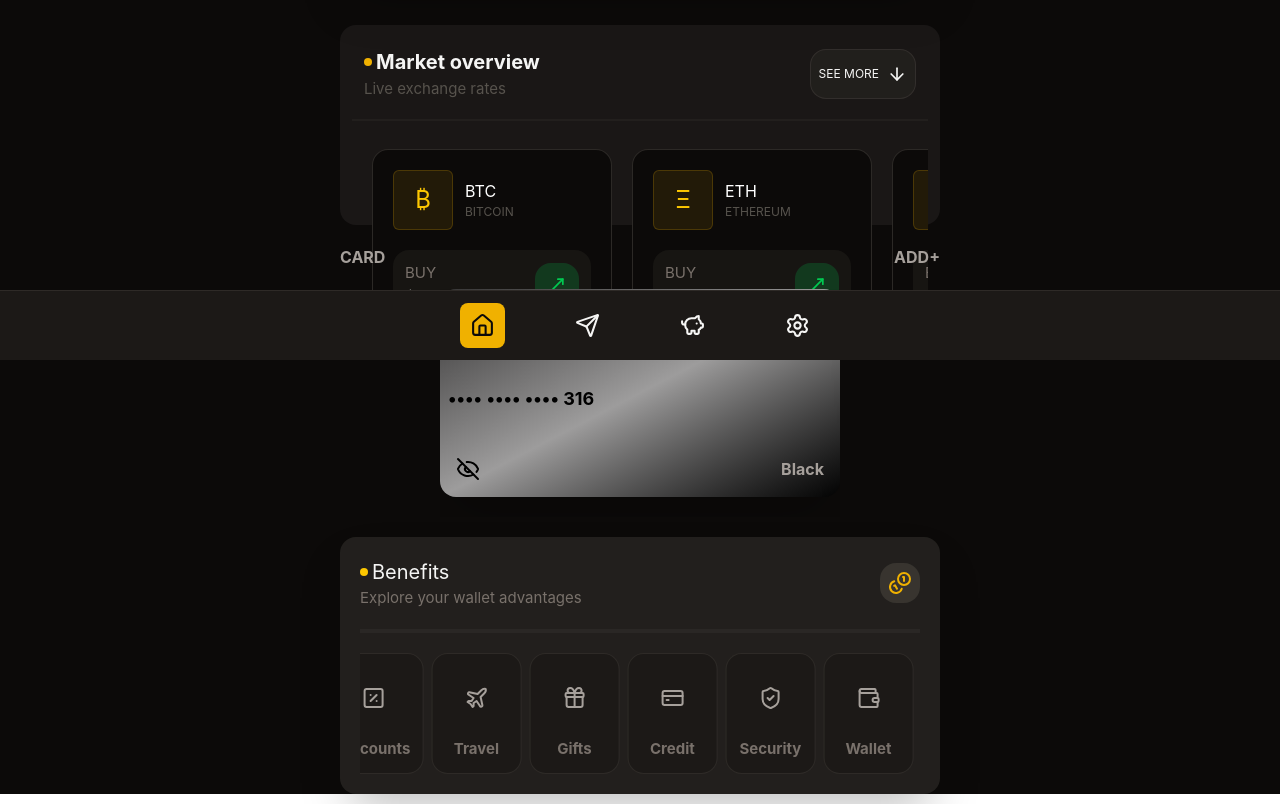
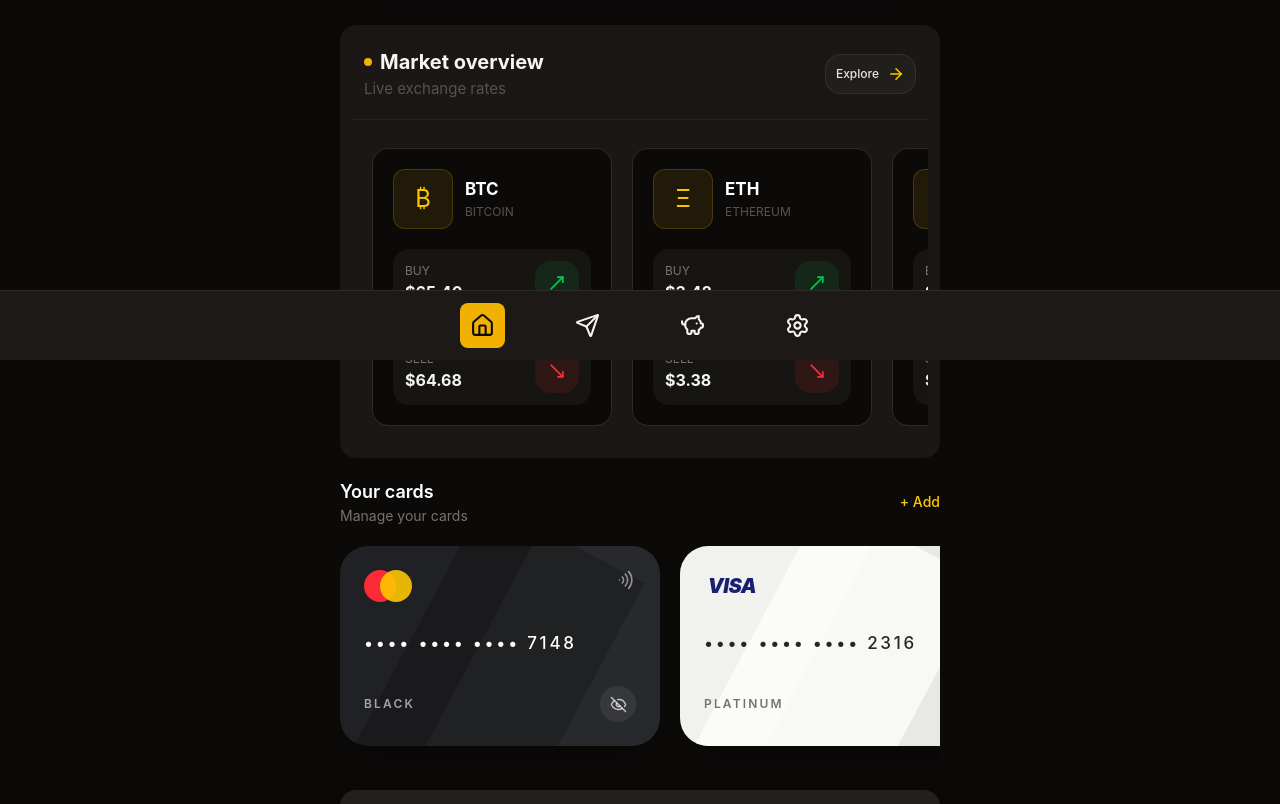
Before and after one commit to ryankennedydev/wallet-ui, a React (Vite) app: page /home in a window 1280 px wide. Shown: the part 440-1244 px from the top of the page. Built offline with nearby package versions, Linux system fonts and the light colour scheme.

Commit message:
style card

```diff
--- a/src/components/AreaCard.jsx
+++ b/src/components/AreaCard.jsx
@@ -1,92 +1,229 @@
-import { EyeOff,Eye, CreditCard,Wifi } from "lucide-react"
-import { useState } from "react"
-
+import { EyeOff, Eye, Wifi } from "lucide-react";
+import { useState } from "react";
 
 const AreaCard = () => {
+  const [viewnumber, setViewNumber] = useState(null);
 
-const [viewnumber,setViewNumber] = useState(null)
   const viewNumberclick = (id) => {
-    setViewNumber(viewnumber === id ? null : id)
-}
+    setViewNumber(viewnumber === id ? null : id);
+  };
 
-const [cartoes, setCartoes] = useState([
+  const cartoes = [
     {
       id: 1,
-    bandeira: "VISA",
-    nome: "Black",
-    numero: "4829 1573 6048 2316",
-    color: "white"
+      bandeira: "mastercard",
+      nome: "BLACK",
+      numero: "5274 8361 2950 7148",
+      color: "black",
     },
     {
       id: 2,
-    bandeira: "MASTERCARD",
-    nome: "Platinum",
-    numero: "5274 8361 2950 7148",
-    color: "black"
-  }
-])
-
+      bandeira: "visa",
+      nome: "PLATINUM",
+      numero: "4829 1573 6048 2316",
+      color: "white",
+    },
+  ];
 
   return (
-    <div className='flex flex-col w-screen  m-auto p-5 gap-5 bg-stone-950'>
-    <div className='flex justify-between sm:w-150 sm:m-auto sm:gap-50 md:m-auto md:gap-70 text-stone-400 font-bold'>
-        <h1>CARD</h1>
-        <h1>ADD+</h1>
-    </div>
-      <main className='flex overflow-x-auto pb-5 w-full sm:w-150 sm:m-auto md:w-100 md:m-auto gap-5'>
+    <div className="flex flex-col w-screen bg-stone-950 p-5 gap-5">
 
-      {cartoes.map((card) => (
-        <div key={card.id} className={`flex flex-col p-2 w-80 md:w-100 shrink-0  rounded-2xl m-auto relative overflow-hidden bg-gradient-to-br from-[#373636] via-[#9d9c9c] to-[#050505] shadow-2xl ${card.color === "black" ? "from-[#000000] via-[#121212] to-[#000000]" : ""}`}>
+      {/* HEADER */}
+      <div className="flex justify-between items-center w-full sm:w-150 mx-auto">
+        <div>
+          <h1 className="text-white font-semibold text-lg">
+            Your cards
+          </h1>
 
-        <div className='flex flex-col justify-between h-48'>
-            <div className="flex justify-between items-center">
-             <CreditCard size={30} className={`font-bold text-lg ${card.color === "black" ? "text-stone-400" : ""}`}/>
-             <div className="flex flex-col relative items-end">
-                <h1 className={`font-bold text-lg ${card.color === "black" ? "text-stone-400" : ""}`}>{card.bandeira}</h1>
-                <Wifi className={`font-bold text-lg  justify-end ${card.color === "black" ? "text-stone-400" : ""}`} />
+          <p className="text-stone-500 text-sm">
+            Manage your cards
+          </p>
         </div>
 
+        <button className="text-yellow-400 text-sm font-medium cursor-pointer">
+          + Add
+        </button>
+      </div>
 
+      {/* CARDS */}
+      <main className="flex overflow-x-auto w-full sm:w-150 mx-auto gap-5 pb-6 snap-x snap-mandatory">
+
+        {cartoes.map((card) => {
+          const isBlack = card.color === "black";
+
+          return (
+            <div
+              key={card.id}
+              className={`
+                relative
+                w-80
+                h-50
+                shrink-0
+                snap-center
+                overflow-hidden
+                rounded-[28px]
+                p-6
+                shadow-2xl
+                transition-all
+                duration-300
+                hover:-translate-y-1
+                ${
+                  isBlack
+                    ? "bg-[#202124] text-white"
+                    : "bg-[#f1f1ee] text-stone-900"
+                }
+              `}
+            >
+
+              {/* FORMAS DO FUNDO */}
+              <div
+                className={`
+                  absolute
+                  -right-16
+                  -top-10
+                  w-60
+                  h-80
+                  rotate-[28deg]
+                  ${
+                    isBlack
+                      ? "bg-white/[0.035]"
+                      : "bg-black/[0.04]"
+                  }
+                `}
+              />
+
+              <div
+                className={`
+                  absolute
+                  right-20
+                  -bottom-24
+                  w-45
+                  h-80
+                  rotate-[28deg]
+                  ${
+                    isBlack
+                      ? "bg-black/20"
+                      : "bg-white/70"
+                  }
+                `}
+              />
+
+              <div className="relative z-10 flex flex-col justify-between h-full">
+
+                {/* TOPO */}
+                <div className="flex justify-between items-start">
+
+                  {/* BANDEIRA FEITA COM CSS */}
+                  <div className="flex items-center">
+
+                    {card.bandeira === "mastercard" ? (
+                      <div className="relative w-12 h-8">
+
+                        <div className="absolute left-0 top-0 w-8 h-8 rounded-full bg-red-500" />
+
+                        <div className="absolute right-0 top-0 w-8 h-8 rounded-full bg-yellow-400 opacity-90" />
 
                       </div>
-            <div>
-                <div>
-                        <h1 className={`font-bold text-lg  justify-end ${card.color === "black" ? "text-stone-400" : ""}`}>{viewnumber === card.id ? card.numero : "•••• •••• •••• " + card.numero.slice(-3)}</h1>
+                    ) : (
+                      <div className="flex items-center justify-center w-14 h-8">
+                        <span className="font-black italic text-xl tracking-tight text-[#1a1f71]">
+                          VISA
+                        </span>
                       </div>
-            </div>
-            <div className='flex justify-between p-2 items-center'>
-                <div className={`flex flex-col gap-2  ${card.color === "black" ? "text-stone-400" : ""}`}>
-                    <div>
-                        <Eye onClick={() => {viewNumberclick(card.id)}} className={`${viewnumber === card.id ? "block" : "hidden"} cursor-pointer`}/>
-                        <EyeOff onClick={() => {viewNumberclick(card.id)}} className={`${viewnumber !== card.id ? "block" : "hidden"} cursor-pointer`}/>
-                    </div>
-
+                    )}
 
                   </div>
 
-                <div>
-                    <h1 className="font-bold text-stone-400">{card.nome}</h1>
+                  {/* CONTACTLESS */}
+                  <Wifi
+                    size={20}
+                    className={`
+                      rotate-90
+                      ${
+                        isBlack
+                          ? "text-white/50"
+                          : "text-stone-500"
+                      }
+                    `}
+                  />
+
+                </div>
+
+                {/* NÚMERO */}
+                <h1
+                  className={`
+                    text-[17px]
+                    tracking-[0.16em]
+                    font-medium
+                    ${
+                      isBlack
+                        ? "text-white"
+                        : "text-stone-800"
+                    }
+                  `}
+                >
+                  {viewnumber === card.id
+                    ? card.numero
+                    : `•••• •••• •••• ${card.numero.slice(-4)}`}
+                </h1>
+
+                {/* RODAPÉ */}
+                <div className="flex justify-between items-center">
+
+                  <h1
+                    className={`
+                      text-xs
+                      tracking-[0.18em]
+                      font-semibold
+                      ${
+                        isBlack
+                          ? "text-white/60"
+                          : "text-stone-500"
+                      }
+                    `}
+                  >
+                    {card.nome}
+                  </h1>
+
+                  <button
+                    onClick={() => viewNumberclick(card.id)}
+                    className={`
+                      w-9
+                      h-9
+                      rounded-full
+                      flex
+                      items-center
+                      justify-center
+                      cursor-pointer
+                      transition-all
+                      duration-200
+                      hover:scale-105
+                      active:scale-95
+                      ${
+                        isBlack
+                          ? "bg-white/[0.07] text-white/70 hover:bg-white/[0.12]"
+                          : "bg-black/[0.06] text-stone-600 hover:bg-black/[0.1]"
+                      }
+                    `}
+                  >
+                    {viewnumber === card.id ? (
+                      <Eye size={17} />
+                    ) : (
+                      <EyeOff size={17} />
+                    )}
+                  </button>
+
                 </div>
 
               </div>
 
             </div>
-
-
-
-
-      </div>
-      )
-
-    )}
-
-
-
+          );
+        })}
 
       </main>
+    </div>
+  );
+};
 
-    </div>
-  )
-}
-
-export default AreaCard
+export default AreaCard;
--- a/src/components/MoneyGlobal.jsx
+++ b/src/components/MoneyGlobal.jsx
@@ -1,10 +1,4 @@
-import {
-  MoveUpRight,
-  MoveUpLeft,
-  ArrowRight,
-} from "lucide-react";
-
-import { useState } from "react";
+import { MoveUpRight, MoveUpLeft, ArrowRight } from "lucide-react";
 
 const MoneyGlobal = ({ coin }) => {
   const cryptos = [
@@ -15,7 +9,6 @@ const MoneyGlobal = ({ coin }) => {
       fullName: "BITCOIN",
       buy: 65.402,
       sell: 64.678,
-      trend: "up",
     },
     {
       id: 2,
@@ -24,7 +17,6 @@ const MoneyGlobal = ({ coin }) => {
       fullName: "ETHEREUM",
       buy: 3.421,
       sell: 3.38,
-      trend: "up",
     },
     {
       id: 3,
@@ -33,7 +25,6 @@ const MoneyGlobal = ({ coin }) => {
       fullName: "SOLANA",
       buy: 177.62,
       sell: 175.74,
-      trend: "up",
     },
     {
       id: 4,
@@ -42,7 +33,6 @@ const MoneyGlobal = ({ coin }) => {
       fullName: "XRP",
       buy: 2.87,
       sell: 2.81,
-      trend: "down",
     },
     {
       id: 5,
@@ -51,30 +41,20 @@ const MoneyGlobal = ({ coin }) => {
       fullName: "BINANCE COIN",
       buy: 612.4,
       sell: 605.2,
-      trend: "up",
     },
   ];
 
-  const [actived, setActived] = useState(false);
-
-  const activeallcryptos = () => {
-    setActived(!actived);
-  };
-
   return (
     <section className="bg-stone-950">
-      <div
-        className={`p-1 bg-stone-800/50 rounded-2xl w-80 m-auto sm:w-150 h-50 ${
-          actived ? "h-full" : ""
-        }`}
-      >
+      <div className="p-1 bg-stone-800/50 rounded-2xl w-80 m-auto sm:w-150 h-full">
+
         <main className="flex flex-col p-2 gap-2">
 
           {/* HEADER */}
-          <div className="flex justify-between font-bold text-xs p-3">
+          <div className="flex justify-between items-center font-bold text-xs p-3">
 
             <div className="flex flex-col gap-1">
-              <div className="flex gap-1 items-center">
+              <div className="flex gap-2 items-center">
                 <div className="w-2 h-2 bg-yellow-500 rounded-full"></div>
 
                 <h1 className="font-bold text-stone-100 text-[20px]">
@@ -87,47 +67,47 @@ const MoneyGlobal = ({ coin }) => {
               </h1>
             </div>
 
-            <div
-              onClick={activeallcryptos}
-              className="flex gap-2 items-center group cursor-pointer border border-stone-500/20 p-2 rounded-2xl bg-stone-700/20"
-            >
-              <h1 className="text-stone-100 font-normal">
-                {!actived ? "SEE MORE" : "SEE LESS"}
-              </h1>
+            {/* EXPLORE - SOMENTE VISUAL */}
+            <div className="flex gap-2 items-center group cursor-pointer border border-stone-500/20 p-2.5 rounded-2xl bg-stone-700/20 transition-all duration-200 hover:bg-stone-700/40">
+
+              <span className="text-stone-200 font-medium">
+                Explore
+              </span>
 
               <ArrowRight
-                size={20}
-                className={`text-stone-100 transition-all duration-200 ease-in group-hover:translate-x-0.5 ${
-                  actived ? "-rotate-90" : "rotate-90"
-                }`}
+                size={18}
+                className="text-yellow-400 transition-transform duration-200 group-hover:translate-x-1"
               />
-            </div>
+
             </div>
 
-          <div className="w-full h-0.5 bg-stone-700/20"></div>
+          </div>
+
+          {/* DIVISOR */}
+          <div className="w-full h-px bg-stone-700/30"></div>
 
           {/* CRYPTOS */}
-          <section
-            className={`overflow-y-auto pr-1 p-5 flex gap-5 h-55 ${
-              actived ? "h-full" : ""
-            }`}
-          >
+          <section className="overflow-x-auto p-5 flex gap-5 h-full">
+
             {cryptos.map((crypto) => (
-              <main key={crypto.id}>
-                <div className="flex flex-col justify-between border border-stone-500/30 bg-stone-950 gap-5 w-60 rounded-2xl p-5">
+              <main key={crypto.id} className="shrink-0">
+
+                <div className="flex flex-col justify-between border border-stone-500/30 bg-stone-950 gap-5 w-60 rounded-2xl p-5 transition-all duration-200 hover:border-yellow-500/30">
 
                   {/* CRYPTO INFO */}
                   <div>
                     <div className="flex gap-3 items-center text-white">
 
-                      <div className="border border-yellow-500/20 w-15 h-15 rounded-md bg-yellow-500/10 items-center justify-center flex">
+                      <div className="border border-yellow-500/20 w-15 h-15 rounded-xl bg-yellow-500/10 items-center justify-center flex">
                         <h1 className="text-yellow-400 text-2xl">
                           {crypto.symbol}
                         </h1>
                       </div>
 
                       <div className="flex flex-col">
-                        <h1>{crypto.name}</h1>
+                        <h1 className="font-bold text-[17px]">
+                          {crypto.name}
+                        </h1>
 
                         <p className="text-stone-600 text-[12px]">
                           {crypto.fullName}
@@ -137,14 +117,11 @@ const MoneyGlobal = ({ coin }) => {
                     </div>
                   </div>
 
-                  {/* BUY + SELL */}
-                  <div className="flex flex-col gap-3">
-
                   {/* BUY */}
-                    <div className="flex justify-between gap-1 items-center min-w-22 bg-stone-700/20 p-3 rounded-2xl">
+                  <div className="flex justify-between items-center bg-stone-700/20 p-3 rounded-2xl">
 
                     <div className="flex flex-col">
-                        <h1 className="text-[15px] text-stone-500">
+                      <h1 className="text-[12px] text-stone-500">
                         BUY
                       </h1>
 
@@ -154,7 +131,7 @@ const MoneyGlobal = ({ coin }) => {
                       </h1>
                     </div>
 
-                      <div className="p-3 bg-green-500/20 rounded-2xl">
+                    <div className="p-3 bg-green-500/10 rounded-2xl">
                       <MoveUpRight
                         size={20}
                         className="text-green-500"
@@ -164,10 +141,10 @@ const MoneyGlobal = ({ coin }) => {
                   </div>
 
                   {/* SELL */}
-                    <div className="flex justify-between gap-1 items-center min-w-22 bg-stone-700/20 p-3 rounded-2xl">
+                  <div className="flex justify-between items-center bg-stone-700/20 p-3 rounded-2xl">
 
                     <div className="flex flex-col">
-                        <h1 className="text-[15px] text-stone-500">
+                      <h1 className="text-[12px] text-stone-500">
                         SELL
                       </h1>
 
@@ -177,7 +154,7 @@ const MoneyGlobal = ({ coin }) => {
                       </h1>
                     </div>
 
-                      <div className="p-3 bg-red-500/20 rounded-2xl">
+                    <div className="p-3 bg-red-500/10 rounded-2xl">
                       <MoveUpLeft
                         size={20}
                         className="text-red-500 rotate-180"
@@ -187,11 +164,14 @@ const MoneyGlobal = ({ coin }) => {
                   </div>
 
                 </div>
-                </div>
+
               </main>
             ))}
+
           </section>
+
         </main>
+
       </div>
     </section>
   );
```
Lines whose indentation alone changed are shown as unchanged.
